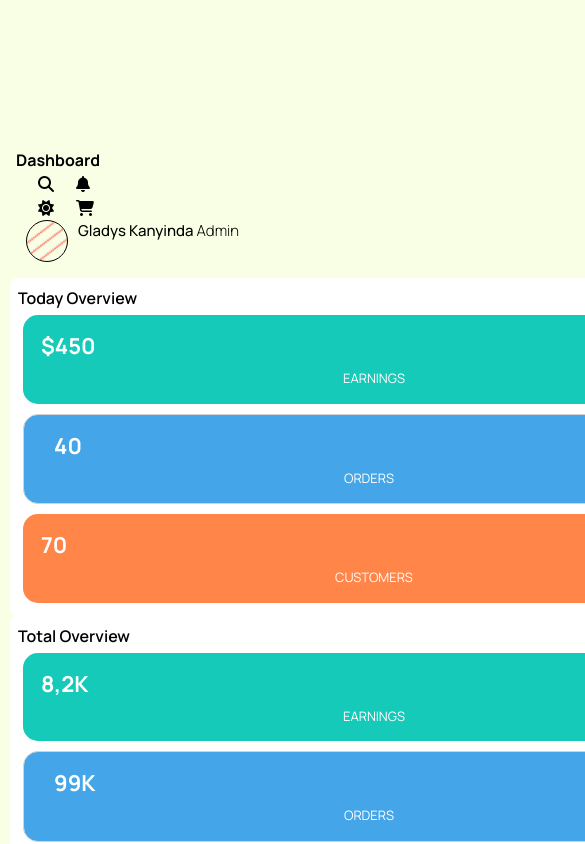
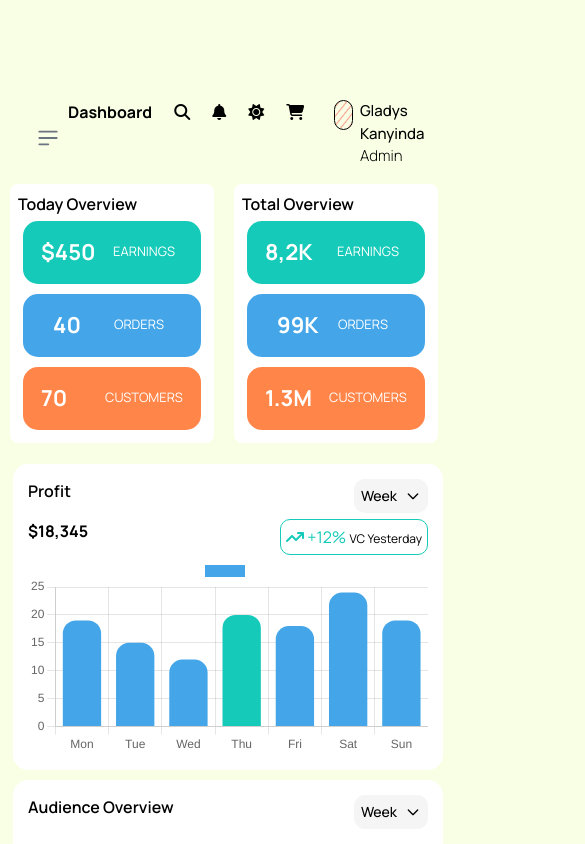
Before and after one commit to humbee-developers/comvi, a website: page public/index.html in a window 390 px wide. Shown: the part 760-1604 px from the top of the page, 585 px wide, since content can reach past the window. Drawn offline with nearby package versions, Linux system fonts and the light colour scheme.

Commit message:
mobile responsive code

```diff
--- a/public/index.html
+++ b/public/index.html
@@ -24,17 +24,7 @@
       <div class="grid md:grid-cols-17">
          <div>
 
-            <button data-drawer-target="sidebar-multi-level-sidebar" data-drawer-toggle="sidebar-multi-level-sidebar"
-               aria-controls="sidebar-multi-level-sidebar" type="button"
-               class="inline-flex items-center p-2 mt-2 ml-3 text-sm text-gray-500 rounded-lg sm:hidden  focus:outline-none focus:ring-2 focus:ring-gray-200 dark:text-gray-400  dark:focus:ring-gray-600">
-               <span class="sr-only">Open sidebar</span>
-               <svg class="w-6 h-6" aria-hidden="true" fill="currentColor" viewBox="0 0 20 20"
-                  xmlns="http://www.w3.org/2000/svg">
-                  <path clip-rule="evenodd" fill-rule="evenodd"
-                     d="M2 4.75A.75.75 0 012.75 4h14.5a.75.75 0 010 1.5H2.75A.75.75 0 012 4.75zm0 10.5a.75.75 0 01.75-.75h7.5a.75.75 0 010 1.5h-7.5a.75.75 0 01-.75-.75zM2 10a.75.75 0 01.75-.75h14.5a.75.75 0 010 1.5H2.75A.75.75 0 012 10z">
-                  </path>
-               </svg>
-            </button>
+
 
             <aside id="sidebar-multi-level-sidebar"
                class="top-0 left-0 z-40  p-4 w-64 h-screen transition-transform -translate-x-full sm:translate-x-0"
@@ -137,45 +127,52 @@
          </div>
          <!-- main sidebar -->
          <div>
-            <div class="grid md:grid-cols-18 p-4">
-               <div>
-                  <div> <span class="font-bold">Dashboard</span></div>
-               </div>
-               <div class="grid md:grid-cols-13">
-                  <div class="flex">
-                     <div class="m1"><a href=""><i class="fa-solid fa-magnifying-glass"></i></a></div>
-                     <div><a href=""><i class="fa-solid fa-bell"></i></a></div>
-                  </div>
-                  <div class="flex">
-                     <div class="m1"><a href=""><i class="fa-solid fa-sun"></i></a></div>
-                     <div><a href=""><i class="fa-solid fa-cart-shopping"></i></a></div>
+            <div class="flex justify-between md:grid-cols-18 p-4">
+               <div class="flex">
 
+                  <button data-drawer-target="sidebar-multi-level-sidebar" data-drawer-toggle="sidebar-multi-level-sidebar"
+               aria-controls="sidebar-multi-level-sidebar" type="button"
+               class="inline-flex items-center p-2 mt-2 ml-3 text-sm text-gray-500 rounded-lg sm:hidden  focus:outline-none focus:ring-2 focus:ring-gray-200 dark:text-gray-400  dark:focus:ring-gray-600">
+               <span class="sr-only">Open sidebar</span>
+               <svg class="w-6 h-6" aria-hidden="true" fill="currentColor" viewBox="0 0 20 20"
+                  xmlns="http://www.w3.org/2000/svg">
+                  <path clip-rule="evenodd" fill-rule="evenodd"
+                     d="M2 4.75A.75.75 0 012.75 4h14.5a.75.75 0 010 1.5H2.75A.75.75 0 012 4.75zm0 10.5a.75.75 0 01.75-.75h7.5a.75.75 0 010 1.5h-7.5a.75.75 0 01-.75-.75zM2 10a.75.75 0 01.75-.75h14.5a.75.75 0 010 1.5H2.75A.75.75 0 012 10z">
+                  </path>
+               </svg>
+            </button>
+            <div class="font-bold">Dashboard</div>
                   </div>
 
+               <div class="flex">
+                  <div class="m1"><a href=""><i class="fa-solid fa-magnifying-glass"></i></a></div>
+                  <div><a href=""><i class="fa-solid fa-bell"></i></a></div>
+                  <div class="m1"><a href=""><i class="fa-solid fa-sun"></i></a></div>
+                     <div><a href=""><i class="fa-solid fa-cart-shopping"></i></a></div>
                   <div class="flex">
-                     <div class="m">
-                        <img class="border-1 rounded-xl " src="/Image-profile.png" alt="">
+                     <div class="mx">
+                        <img class="border-1 rounded-xl h30 " src="/Image-profile.png" alt="">
                      </div>
-                     <div class="font-medium t"><a href="">Gladys Kanyinda <span class="font-light">Admin</span></a>
+                     <div class="font-medium t"><a href="">Gladys Kanyinda <div class="font-light">Admin</div></a>
                      </div>
                   </div>
                </div>
             </div>
             <!--  -->
-            <div class="grid md:grid-cols-2 ">
+            <div class="grid grid-cols-2 md:grid-cols-2 ">
                <div class="m rounded-lg bg-white">
                   <div class="p-2">
                      <div class="font-semibold">Today Overview</div>
                      <div class="grid  md:grid-cols-20  text-white">
-                        <div class="grid  md:grid-cols-2 style g">
+                        <div class="grid grid-cols-2  md:grid-cols-2 style g">
                            <div class="style3">$450</div>
                            <div class="style2">EARNINGS</div>
                         </div>
-                        <div class="grid  md:grid-cols-2 style b">
+                        <div class="grid grid-cols-2  md:grid-cols-2 style b">
                            <div class="style5">40</div>
                            <div class="style7">ORDERS</div>
                         </div>
-                        <div class="grid  md:grid-cols-2 style o">
+                        <div class="grid grid-cols-2  md:grid-cols-2 style o">
                            <div class="style3">70</div>
                            <div class="style2">CUSTOMERS</div>
                         </div>
@@ -186,16 +183,16 @@
                <div class="m rounded-lg bg-white">
                   <div class="p-2">
                      <div class="font-semibold">Total Overview</div>
-                     <div class="grid   md:grid-cols-20 text-white">
-                        <div class="grid   md:grid-cols-2 style g">
+                     <div class="grid    md:grid-cols-20 text-white">
+                        <div class="grid grid-cols-2   md:grid-cols-2 style g">
                            <div class="style3">8,2K</div>
                            <div class="style2">EARNINGS</div>
                         </div>
-                        <div class="grid   md:grid-cols-2 style b">
+                        <div class="grid grid-cols-2   md:grid-cols-2 style b">
                            <div class="style5">99K</div>
                            <div class="style7">ORDERS</div>
                         </div>
-                        <div class="grid   md:grid-cols-2 style o">
+                        <div class="grid grid-cols-2   md:grid-cols-2 style o">
                            <div class="style3">1.3M</div>
                            <div class="style2">CUSTOMERS</div>
                         </div>
@@ -211,7 +208,7 @@
                         <div class="font-semibold">Profit</div>
                         <div>
                            <button id="dropdownDefaultButton" data-dropdown-toggle="dropdown"
-                              class=" bg-smoke bg-blue-700 focus:ring-4 focus:outline-none b focus:ring-blue-300 font-medium rounded-lg text-sm px-4 py-2.5 text-center inline-flex items-center"
+                              class=" bg-smoke bg-blue-700 focus:ring-4 focus:outline-none b focus:ring-blue-300 font-medium  text-sm px-4 py-2.5 text-center inline-flex items-center"
                               type="">Week<svg class="w-4 h-4 ml-2" aria-hidden="true" fill="none"
                                  stroke="currentColor" viewBox="0 0 24 24" xmlns="http://www.w3.org/2000/svg">
                                  <path stroke-linecap="round" stroke-linejoin="round" stroke-width="2"
@@ -255,7 +252,7 @@
                      <div class="font-semibold">Audience Overview</div>
                      <div>
                         <button id="dropdownDefaultButton" data-dropdown-toggle="dropdown"
-                           class=" b bg-smoke bg-blue-700 focus:ring-4 focus:outline-none focus:ring-blue-300 font-medium rounded-lg text-sm px-4 py-2.5 text-center inline-flex items-center"
+                           class=" b bg-smoke bg-blue-700 focus:ring-4 focus:outline-none focus:ring-blue-300 font-medium  text-sm px-4 py-2.5 text-center inline-flex items-center"
                            type="">Week<svg class="w-4 h-4 ml-2" aria-hidden="true" fill="none"
                               stroke="currentColor" viewBox="0 0 24 24" xmlns="http://www.w3.org/2000/svg">
                               <path stroke-linecap="round" stroke-linejoin="round" stroke-width="2" d="M19 9l-7 7-7-7">
@@ -281,17 +278,17 @@
                      </div>
                   </div>
 
-                  <canvas class="mychart1" id="myChart1" aria-label="chart" role="img"></canvas>
+                  <canvas class="width md:mychart1" id="myChart1" aria-label="chart" role="img"></canvas>
                </div>
             </div>
             <!--  -->
-            <div class="grid md:grid-cols-20">
+            <div class="grid grid-cols-111 md:grid-cols-20">
                <div class="bg-white style">
                   <div class="flex justify-between">
                      <div class="font-semibold">Feedback</div>
                      <div>
                         <button id="dropdownDefaultButton" data-dropdown-toggle="dropdown"
-                           class=" b bg-smoke bg-blue-700 focus:ring-4 focus:outline-none focus:ring-blue-300 font-medium rounded-lg text-sm px-4 py-2.5 text-center inline-flex items-center"
+                           class=" b bg-smoke bg-blue-700 focus:ring-4 focus:outline-none focus:ring-blue-300 font-medium  text-sm px-4 py-2.5 text-center inline-flex items-center"
                            type="">Week<svg class="w-4 h-4 ml-2" aria-hidden="true" fill="none"
                               stroke="currentColor" viewBox="0 0 24 24" xmlns="http://www.w3.org/2000/svg">
                               <path stroke-linecap="round" stroke-linejoin="round" stroke-width="2" d="M19 9l-7 7-7-7">
@@ -316,14 +313,14 @@
                         </div>
                      </div>
                   </div>
-                  <canvas class="mychart2" id="myChart2" aria-label="chart" role="img"></canvas>
+                  <canvas class="width1 md:mychart2" id="myChart2" aria-label="chart" role="img"></canvas>
                </div>
                <div class="bg-white style">
                   <div class="flex justify-between">
                      <div class="font-semibold">Visits by Source</div>
                      <div>
                         <button id="dropdownDefaultButton" data-dropdown-toggle="dropdown"
-                           class=" b bg-smoke bg-blue-700 focus:ring-4 focus:outline-none focus:ring-blue-300 font-medium rounded-lg text-sm px-4 py-2.5 text-center inline-flex items-center"
+                           class=" b bg-smoke bg-blue-700 focus:ring-4 focus:outline-none focus:ring-blue-300 font-medium  text-sm px-4 py-2.5 text-center inline-flex items-center"
                            type="">Week<svg class="w-4 h-4 ml-2" aria-hidden="true" fill="none"
                               stroke="currentColor" viewBox="0 0 24 24" xmlns="http://www.w3.org/2000/svg">
                               <path stroke-linecap="round" stroke-linejoin="round" stroke-width="2" d="M19 9l-7 7-7-7">
@@ -348,14 +345,14 @@
                         </div>
                      </div>
                   </div>
-                  <canvas class="mychart" id="myChart3" aria-label="chart" role="img"></canvas>
+                  <canvas class="width md:mychart" id="myChart3" aria-label="chart" role="img"></canvas>
                </div>
                <div class="bg-white style">
                   <div class="flex justify-between">
                      <div class="font-semibold">Total Transactions</div>
                      <div>
                         <button id="dropdownDefaultButton" data-dropdown-toggle="dropdown"
-                           class=" b bg-smoke focus:ring-4 focus:outline-none  font-medium rounded-lg text-sm px-4 py-2.5 text-center inline-flex items-center"
+                           class=" b bg-smoke focus:ring-4 focus:outline-none  font-medium  text-sm px-4 py-2.5 text-center inline-flex items-center"
                            type="">Week<svg class="w-4 h-4 ml-2" aria-hidden="true" fill="none"
                               stroke="currentColor" viewBox="0 0 24 24" xmlns="http://www.w3.org/2000/svg">
                               <path stroke-linecap="round" stroke-linejoin="round" stroke-width="2" d="M19 9l-7 7-7-7">
@@ -380,7 +377,9 @@
                         </div>
                      </div>
                   </div>
-                  <canvas class="mychart" id="myChart4" aria-label="chart" role="img"></canvas>
+                  <div>
+                  <canvas class="width md:mychart" id="myChart4" aria-label="chart" role="img"></canvas>
+               </div>
                </div>
 
             </div>
@@ -396,11 +395,11 @@
 <script src="https://cdn.jsdelivr.net/npm/chart.js"></script>
 
 <script>
-   const ctx = document.getElementById('myChart');
-   const ctz = document.getElementById('myChart1');
-   const cty = document.getElementById('myChart2');
-   const ctv = document.getElementById('myChart3');
-   const ctu = document.getElementById('myChart4');
+   const ctx = document.getElementById('myChart').getContext('2d');
+   const ctz = document.getElementById('myChart1').getContext('2d');
+   const cty = document.getElementById('myChart2').getContext('2d');
+   const ctv = document.getElementById('myChart3').getContext('2d');
+   const ctu = document.getElementById('myChart4').getContext('2d');
 
    new Chart(ctx, {
       type: 'bar',
```
Also changed, not shown: public/output-style.css.
